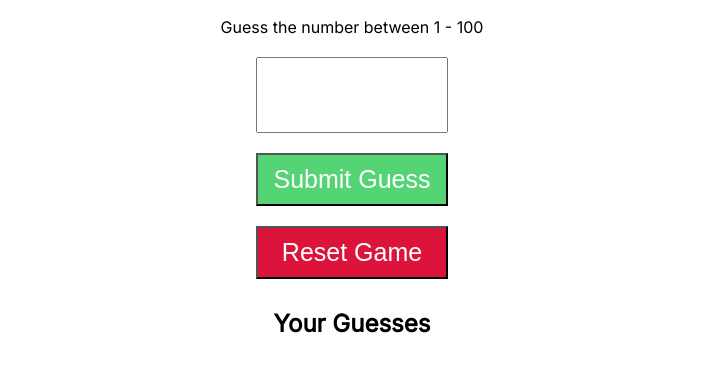
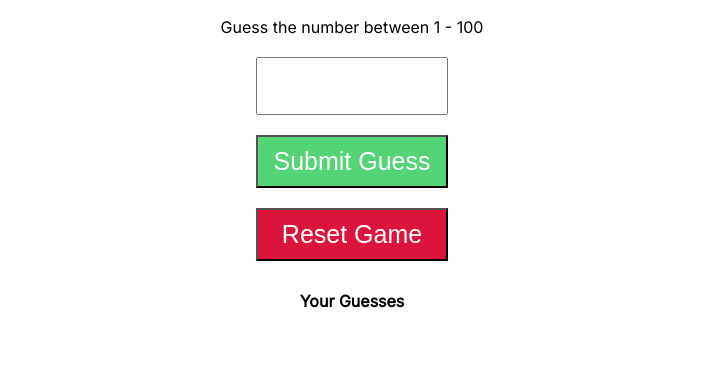
Before and after one commit to Gillen82/Guess-the-Number, a plain HTML site: page index.html in a window 1280 px wide. Shown: the part 263-634 px from the top of the page, without its empty margins (288-991 px from the left). Drawn offline with Linux system fonts and the light colour scheme.

Commit message:
Add files via upload

```diff
--- a/css/layout.css
+++ b/css/layout.css
@@ -38,7 +38,11 @@ h1 {
 	width: 30%;
 	margin: auto;
 	padding: 10px 0;
-	font-size: 45px;
+	font-size: 30px;
+}
+
+#yourGuesses {
+	font-size: 16px;
 }
 
 button {
--- a/index.html
+++ b/index.html
@@ -25,7 +25,7 @@
 			</div>
 
 			<div id="guessList">
-				<h2>Your Guesses</h2>
+				<h2 id="yourGuesses">Your Guesses</h2>
 				<ul id="guessListFlex"></ul>
 			</div>
 		</div>
--- a/js/app.js
+++ b/js/app.js
@@ -15,8 +15,8 @@ console.log(targetNumber);
 // Main Game Function
 function guess() {
 	if (!isGameOver) {
+		const newListItem = document.createElement("li");
 		const myGuess = parseInt(inputValue);
-		const newListItem = document.createElement("li");
 		newListItem.innerText = myGuess;
 		if (!isNaN(myGuess)) {
 			list.append(newListItem);
```
